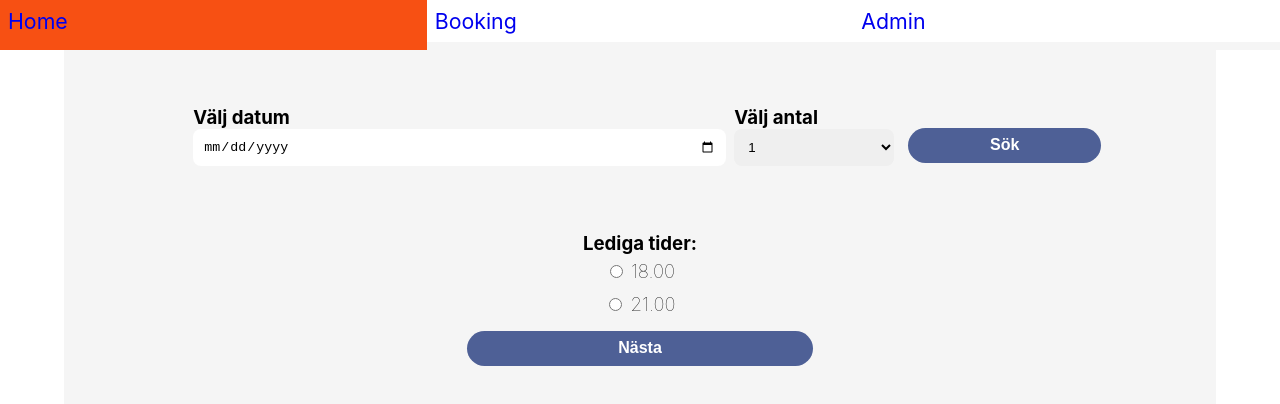
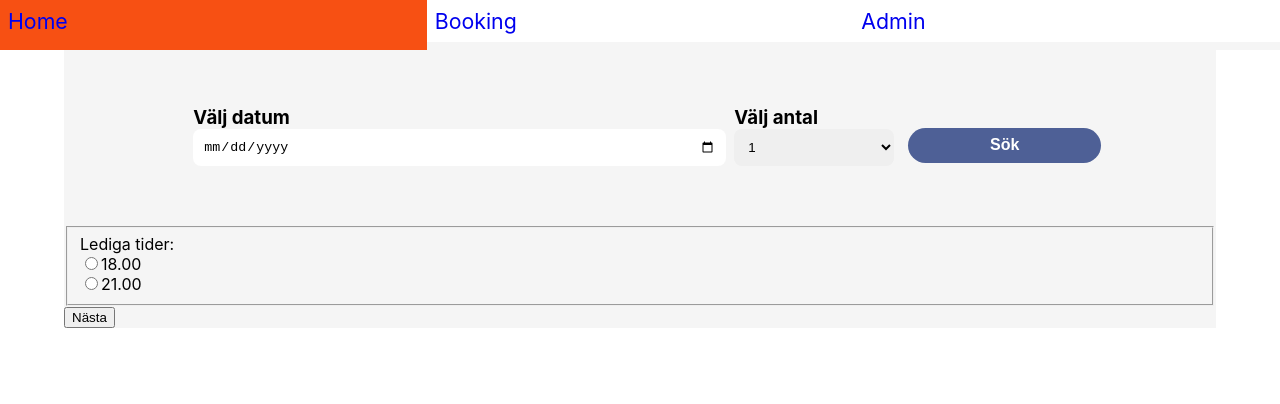
Before and after one commit to synnaf/react-bookingproject, a React (Create React App) app: page /booking in a window 1280 px wide. Both pictures are taken after a click on the element "Sök". Shown: the top 404 px of the page. Built offline with nearby package versions, Linux system fonts and the light colour scheme; no server answers.

Commit message:
Search almost finished

```diff
--- a/src/components/booking/Booking.tsx
+++ b/src/components/booking/Booking.tsx
@@ -1,7 +1,7 @@
 import React, { useState, ChangeEvent, useReducer } from "react";
 import './Booking.scss';
-import FindTime from '../findTime/FindTime';
-import axios from "axios";
+import axios from 'axios';
+import { Bookings } from "../createBooking/CreateBooking";
 
 
 export interface BookingForm {
@@ -11,14 +11,15 @@ export interface BookingForm {
 }
 
 export default function Booking(props: any) {
-  //props värdet från parents state, innehåller alla current bokningar
   console.log(props)
-
-  //vi använder state för att rendera vår komponent findtime!
   const [findTime, setFindTime] = useState(false);
+  const [isAvailable, setIsAvailable] = useState(true);
 
   function showTimeSlots(e: ChangeEvent<any>) {
     // props.test(e.target.value);
+
+
+
     setFindTime(true);
     console.log(findTime);
   }
@@ -31,7 +32,7 @@ export default function Booking(props: any) {
     defautValue);
 
   //set state ska göras med värden från db, så första anropet borde göras här.
-  function findTable(e: ChangeEvent<any>) {
+  function findAvailableTable(e: ChangeEvent<any>) {
     let element = e.target.name;
     let value = e.target.value;
     setAvailable({[element]: value} as any);
@@ -39,9 +40,32 @@ export default function Booking(props: any) {
   }
 
   function handleInput(e: ChangeEvent<any>) {
-    // props.test(e.target.value);
-    console.log(available);
-  }
+    //här vill vi köra hämtningen
+    findAvailableTable(e);
+    let selectedDate = available.date;
+    console.log("selected date = " + selectedDate);
+    //vi mappar ut för kl.18 och kl.21
+        //hämta bookings från vår databas
+        axios.get('http://localhost:3001/bookings/')
+        .then(currentBookings => {
+          let allBookings = currentBookings.data;
+
+            let bookingsSelectedDate = allBookings.filter((t: Bookings) => t.date = selectedDate);
+
+            bookingsSelectedDate.length > 29 ? setFindTime(false) : setFindTime(true);
+
+            let timeSlotEarly = bookingsSelectedDate.filter((t: Bookings)=> t.time !== '21')
+
+            let timeSlotLate = bookingsSelectedDate.filter((t: Bookings)=> t.time !== '18')
+
+            timeSlotLate.length > 14 ? setIsAvailable(false) :  setIsAvailable(true);
+            timeSlotEarly.length > 14 ? console.log("inga lediga tider") :  console.log("18 är ledigt");
+
+            });
+
+            console.log(isAvailable);
+
+        };
 
   return (
     <div className="placeholder">
@@ -49,11 +73,11 @@ export default function Booking(props: any) {
       <form>
         <fieldset className="input-container">
           <label>Välj datum</label>
-            <input type="date" onChange={findTable} name="date"/>
+            <input type="date" onChange={findAvailableTable} name="date"/>
         </fieldset>
         <fieldset className="select-container">
           <label>Välj antal</label>
-          <select name="seats" onChange={findTable}>
+          <select name="seats" onChange={findAvailableTable}>
             <option>1</option>
             <option>2</option>
             <option>3</option>
@@ -66,9 +90,39 @@ export default function Booking(props: any) {
           <button type="button" onClick={handleInput}>Sök</button>
         </div>
       </form>
+
       {findTime ?
-           <FindTime /> :
-           null
+        <div className="find-time">
+          <fieldset className="select-time">
+              <label>Lediga tider:</label>
+
+              {isAvailable ?
+
+              <div>
+                <input type="radio" id="18" name="time" value="18" onChange={findAvailableTable}/>
+                <label htmlFor="18">18.00</label>
+              </div>
+            : <div>
+              <h4>SORRY</h4>
+            </div>  }
+            {isAvailable ?
+
+              <div>
+                <input type="radio" id="21" name="time" value="21" onChange={findAvailableTable}/>
+                <label htmlFor="21">21.00</label>
+              </div>
+
+            : <div>
+                <h4>SORRY 21</h4>
+              </div> }
+
+
+            </fieldset>
+            <div className="cta-form">
+              <button type="button" onClick={findAvailableTable}>Nästa</button>
+            </div>
+          </div>
+            : null
         }
       </div>
     </div>
--- a/src/components/createBooking/CreateBooking.tsx
+++ b/src/components/createBooking/CreateBooking.tsx
@@ -1,7 +1,7 @@
 import React, { useState, useEffect } from 'react';
 import GuestInformation from '../guest-information/GuestInformation';
 import Booking from '../booking/Booking';
-import axios from 'axios';
+
 
 export interface Bookings {
     guestId: string;
@@ -21,22 +21,8 @@ export default function CreateBooking() {
     let defaultValue: Bookings[] = [{guestId: "1", bookingId:'T7', date: 'hhhh', seats: 3, time: '18'}];
     const [currentBookings, setCurrentBookings] = useState(defaultValue);
 
-    //hämta bookings från vår databas
-    useEffect(() => {
-        axios.get('http://localhost:3001/bookings/')
-        .then(currentBookings => {
-            // //kör funktionen som ska mappa ut objektet
-            // presentAvailable(currentBookings.data);
-            let newList = currentBookings.data.filter((t: Bookings) => { return t});
-            console.log(newList);
-            //vi sparar nya listan i vårt state
-            setCurrentBookings([...newList]);
-        });
-    }, []);
-
     // //här är funktionen som ska rendera komponenten findTime
     function presentAvailable(availableTimes: Bookings[]) {
-
         // vi kör en filterfunktion som filtrerar vår lista, och returnerar alla objekt utöver den med rätt id
         // här kan vi välja att filtrera ut i frontend om vi vill?
         let newList = availableTimes.filter((t: Bookings) => { return t});
--- a/src/components/findTime/FindTime.scss
+++ /dev/null
@@ -1,47 +0,0 @@
-.select-time{
-    border:none;
-    text-align: center;
-    label {
-        font-size: 14pt;
-        font-weight: bold;
-        padding-bottom: 5px;
-    }
-    div {
-        text-align: center;
-        padding: 5px;
-        label {
-           text-align: right;
-           font-weight: lighter;
-           margin-left: 5px;
-        }
-        input {
-            padding:10px;
-        }
-    }
-}
-
-.cta-form{
-    margin-bottom:50px;
-    padding:0px;
-    // margin-top:10px;
-    transition: background-color 0.7s, transform 0.7s;
-    width:30%;
-    text-align: center;
-    height:35px;
-    background-color: #4e6096;
-    border-radius:42px;
-    cursor:pointer;
-    text-decoration:none;
-    button {
-        cursor:pointer;
-        height:100%;
-        font-size: 12pt;
-        font-weight: bold;
-        border:none;
-        text-decoration: none;
-        background-color:transparent;
-        color:white;
-    }
-}.cta-form:hover {
-    background-color: lightsalmon;
-}
--- a/src/components/findTime/FindTime.tsx
+++ /dev/null
@@ -1,48 +0,0 @@
-import React, { useReducer, ChangeEvent } from "react";
-import axios from 'axios';
-import './FindTime.scss';
-
-
-export interface BookingForm {
-  date: string;
-  seats: number;
-  time: string;
-}
-
-export default function FindTime() {
-
-  let defautValue: BookingForm = {date:'', seats: 0, time: ''};
-  const [available, setAvailable] = useReducer(
-    (state: BookingForm, newState: BookingForm) =>
-    ({...state, ...newState}),
-    defautValue);
-
-  function findTime(e: ChangeEvent<any>) {
-    let element = e.target.name;
-    let value = e.target.value;
-
-    setAvailable({[element]: value} as any);
-    console.log(available);
-  }
-
-  return (
-    <>
-        <fieldset className="select-time">
-          <label>Lediga tider:</label>
-          <div>
-            <input type="radio" id="18" name="time" value="18" onChange={findTime}/>
-            <label htmlFor="18">18.00</label>
-          </div>
-          <div>
-            <input type="radio" id="21" name="time" value="21" onChange={findTime}/>
-            <label htmlFor="21">21.00</label>
-          </div>
-        </fieldset>
-
-        <div className="cta-form">
-          <button type="button" onClick={findTime}>Nästa</button>
-        </div>
-
-    </>
-  );
-}
```
